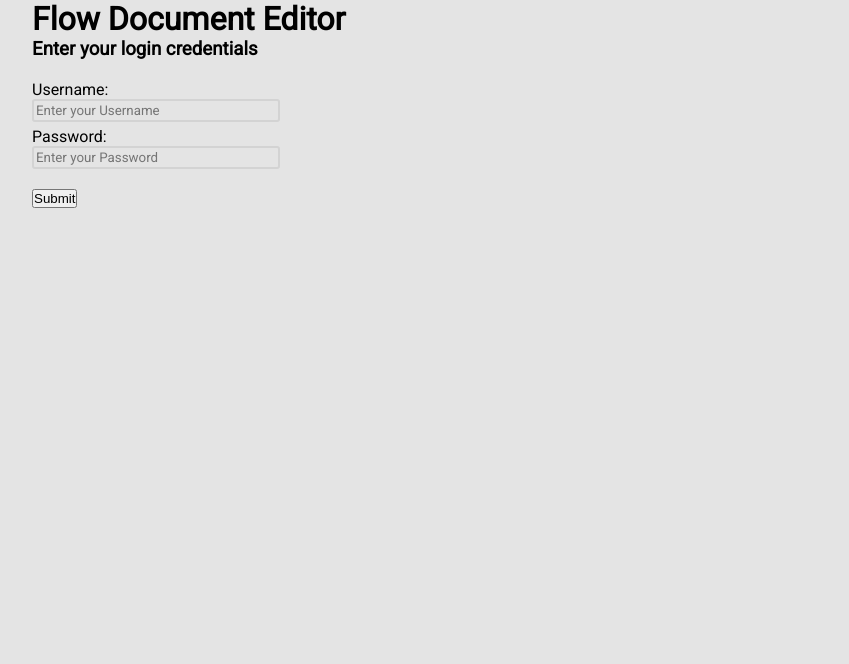
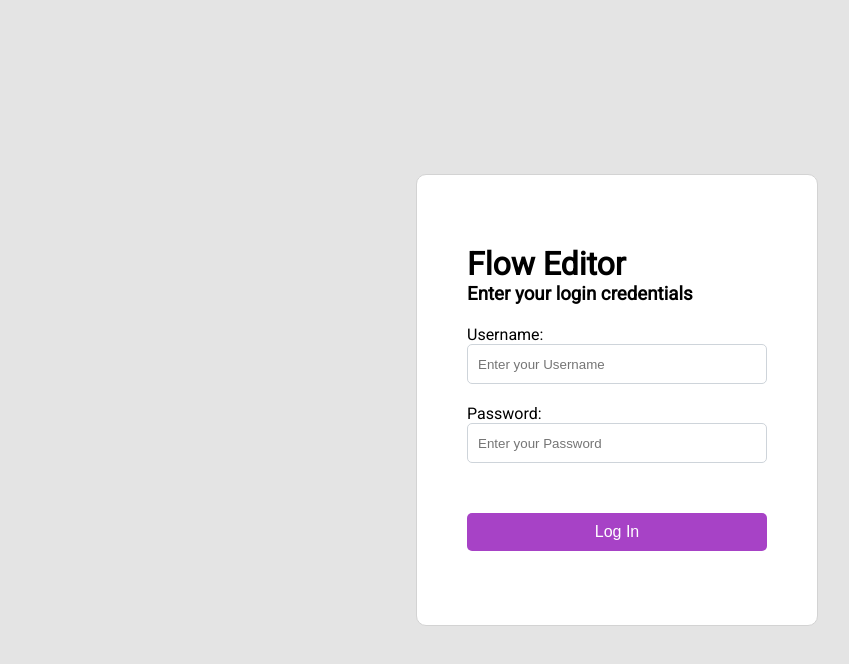
Before and after one commit to nuckarronjones/Document-Editor-V2, a plain HTML site: page frontend/index.html in a window 1280 px wide. Shown: the whole page, without its empty margins (23-872 px from the left). Drawn offline with nearby package versions, Linux system fonts and the light colour scheme.

Commit message:
Frontend Login HTML/CSS Changes

```diff
--- a/frontend/css.css
+++ b/frontend/css.css
@@ -37,17 +37,23 @@
   padding: 0;
   margin: 0;
 }
+
 body {
   font-family: "Roboto", sans-serif;
   background: #e4e4e4;
   font-size: 12pt;
   user-select: none; /*Disables highlighting in all elements except text area*/
 }
+
 input {
-  font-family: "Roboto", sans-serif;
-  background: #e4e4e4;
-  width: 15rem;
+  border-radius: 5px;
+  height: 40px;
+  border: 1px solid #ced4da;
+  padding: 10px;
+  box-sizing: border-box;
+  transition: border-color 0.3s, box-shadow 0.3s;
 }
+
 hr {
   /*seperator for list items in toolbar*/
   width: 1px;
@@ -55,6 +61,25 @@ hr {
   display: inline-block;
   background-color: lightgrey;
   border: none;
+}
+
+.btnPrimary {
+  background-color: #a742c6 ;
+  color: white;
+  border: none;
+  padding: 10px 20px;
+  font-size: 16px;
+  border-radius: 5px;
+  transition: all 0.3s ease-in-out;
+}
+
+.btnPrimary:hover {
+  background-color: #803497;
+  color: #fff;
+}
+
+.w-100{
+  width:100%;
 }
 
 .container {
@@ -93,13 +118,6 @@ select {
   -moz-background-clip: text;
   background-clip: text;
   -webkit-text-fill-color: transparent;
-}
-input {
-  border: 2px solid lightgrey;
-  border-radius: 3px;
-  font-family: "Roboto", sans-serif;
-  padding: 2px;
-  color: grey;
 }
 
 .hidden {
@@ -297,21 +315,40 @@ input {
 /*
   USER LOGIN COMPONENT
 */
-.loginForm{
-  margin-top:20px;
+.loginPage {
+  height: 100vh;
+  width: 100vw;
+  display: flex;
+  justify-content: center;
+  align-items: center;
+}
 
-  label{
+.loginContainer {
+  background-color: white;
+  height: 350px;
+  width:300px;
+  padding: 50px;
+  border: 1px solid lightgrey;
+  border-radius: 10px;
+
+  .label {
     position: relative;
     display: block;
+    margin-top: 20px;
+  }
+
+  #loginButton {
+    margin-top: 50px;
+  }
+
+  .errorInputs{
+    border: 2px red solid;
+  }
+
+  .errorText {
     margin-top:5px;
-  }
-  #loginButton{
-    margin-top:20px;
+    position: absolute;
+    color: red;
+    display: block;
   }
 }
-
-.errorText{
-  position: absolute;
-  color:red;
-  display: block;
-}
--- a/frontend/pages/userLoginPage/userLoginPageComponent.js
+++ b/frontend/pages/userLoginPage/userLoginPageComponent.js
@@ -14,7 +14,7 @@ export class UserLoginPageComponent {
     );
   }
 
-  _loginError = false;
+  loginError = false;
 
   events = [
     {
@@ -26,10 +26,10 @@ export class UserLoginPageComponent {
         const username = document.getElementById("username").value;
         const password = document.getElementById("password").value;
 
-        this._loginError = ! await this.userAuthenticationService.login(
+        this.loginError = !(await this.userAuthenticationService.login(
           username,
           password
-        );
+        ));
 
         this._detectLoginState();
       },
@@ -37,7 +37,7 @@ export class UserLoginPageComponent {
   ];
 
   _detectLoginState() {
-    if (this._loginError === false) {
+    if (this.loginError === false) {
       //Login successful, change route to user documents
       this.routingService.setRoute("/allDocuments");
     } else {
@@ -54,39 +54,44 @@ export class UserLoginPageComponent {
     this._pushEvents();
 
     return `
-        <div class="container">
-
-            <h1>Flow Document Editor</h1>
+        <div class="loginPage">
+          <div class="loginContainer">
+            <h1 class="label">Flow Editor</h1>
             <h3>Enter your login credentials</h3>
 
-            <form class='loginForm' method="post" action="/login">
-                <label for="username">
-                    Username:
-                </label>
+            <form class="loginForm" method="post" action="/login">
+              <label class="label" for="username"> Username: </label>
 
-                <input id="username" type="text" name="username"
-                    placeholder="Enter your Username" required>
+              <input
+                class="w-100"
+                id="username"
+                type="text"
+                name="username"
+                placeholder="Enter your Username"
+                required
+              />
 
-                <label for="password">
-                    Password:
-                </label>
+              <label class="label" for="password"> Password: </label>
 
-                <input id="password" type="password" name="password"
-                    placeholder="Enter your Password" required>
+              <input
+                class="w-100"
+                id="password"
+                type="password"
+                name="password"
+                placeholder="Enter your Password"
+                required
+              />
 
-                ${
-                  this._loginError
-                    ? "<small class='errorText'> Invalid login </small> "
-                    : ""
-                }
+              ${ this.loginError ? "<small class='errorText'> The username or password you entered is incorrect </small> " : "" }
 
-                <div>
-                    <button id="loginButton" type="submit">
-                        Submit
-                    </button>
-                </div>
+              <button class="w-100 btnPrimary" id="loginButton" type="submit">
+                Log In
+              </button>
+
             </form>
+          </div>
         </div>
+
         `;
   }
 }
```
